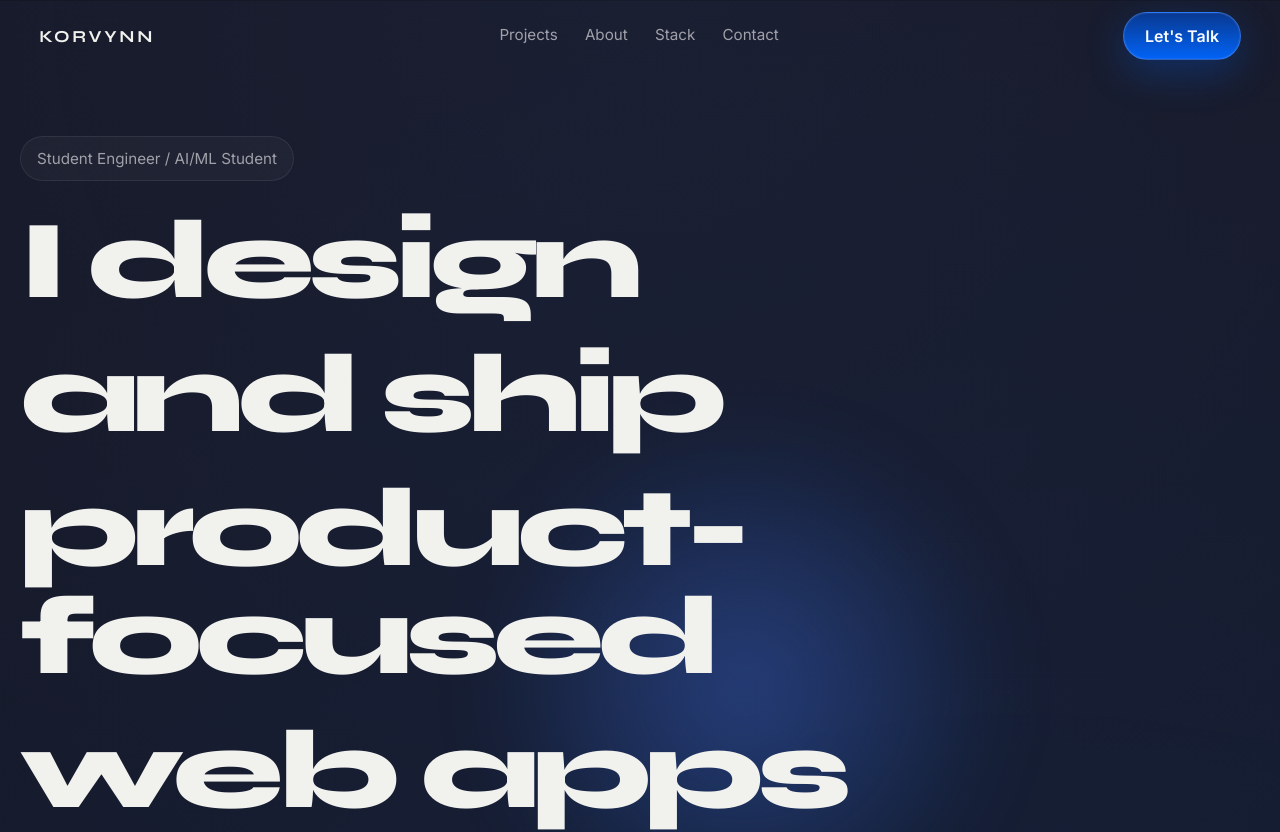
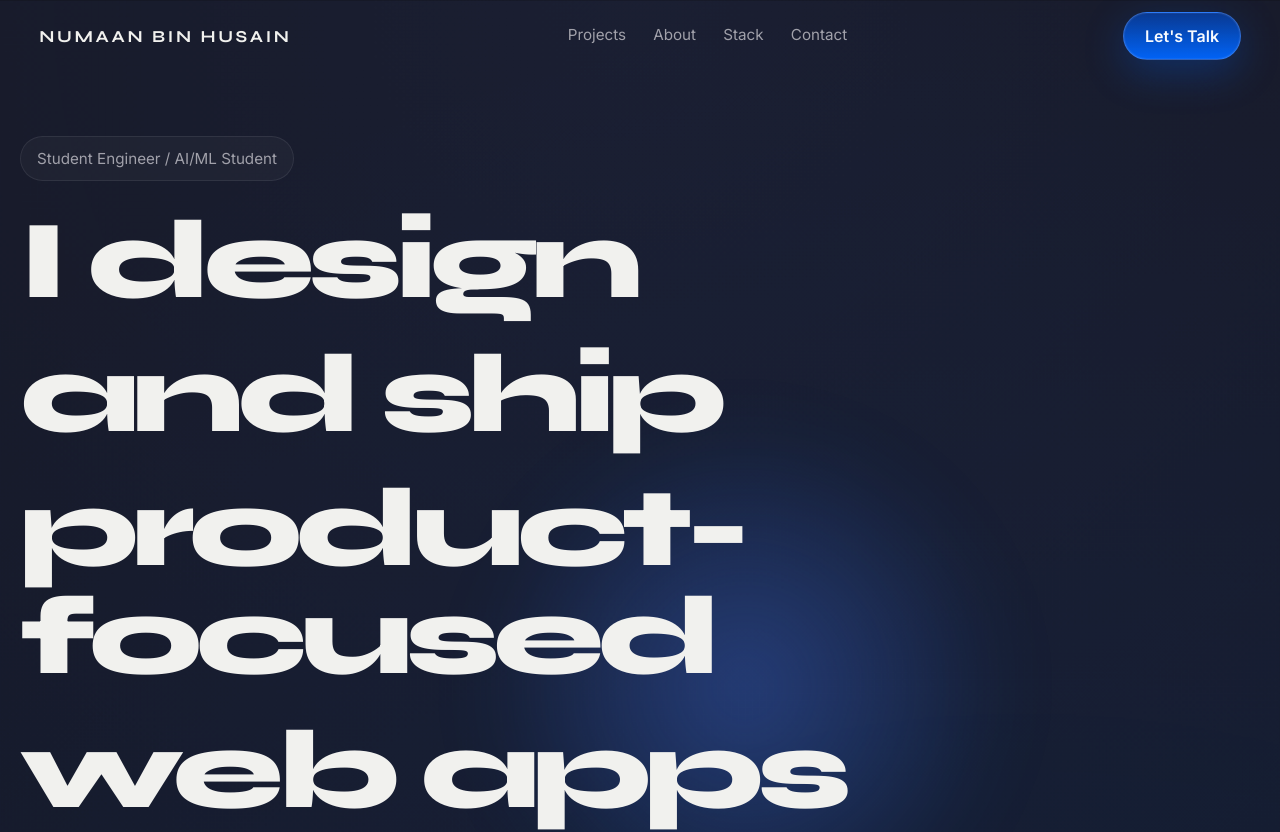
Before and after one commit to iamkorvynn/korvyn.io, a Next.js app: page / in a window 1280 px wide. Shown: the top 832 px of the page. Built offline with nearby package versions, Linux system fonts and the light colour scheme.

Commit message:
Update visible portfolio name

```diff
--- a/components/portfolio-page.tsx
+++ b/components/portfolio-page.tsx
@@ -309,7 +309,7 @@ export function PortfolioPage() {
     <main className="page-shell">
       <div className="site-noise" aria-hidden="true" />
       <header className={`site-nav ${isScrolled ? "site-nav-scrolled" : ""}`}>
-        <div className="nav-brand">Korvynn</div>
+        <div className="nav-brand">Numaan Bin Husain</div>
         <nav className="nav-links" aria-label="Primary">
           {navLinks.map((link) => (
             <Link key={link.href} href={link.href}>
@@ -687,7 +687,7 @@ export function PortfolioPage() {
 
       <footer className="section-frame site-footer">
         <div>
-          <strong>Korvynn</strong>
+          <strong>Numaan Bin Husain</strong>
           <p>Product-minded frontend builder for privacy-first digital experiences.</p>
         </div>
         <div className="footer-links">
```
